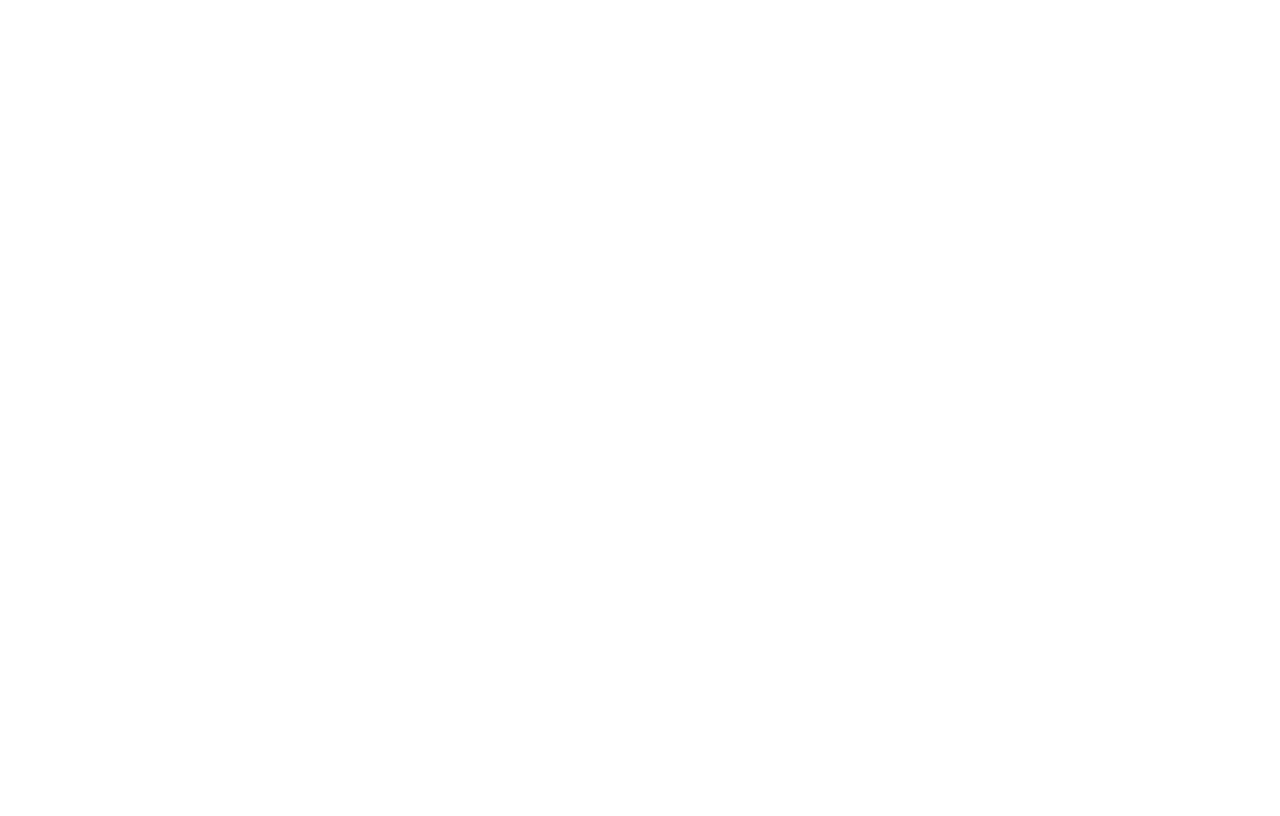
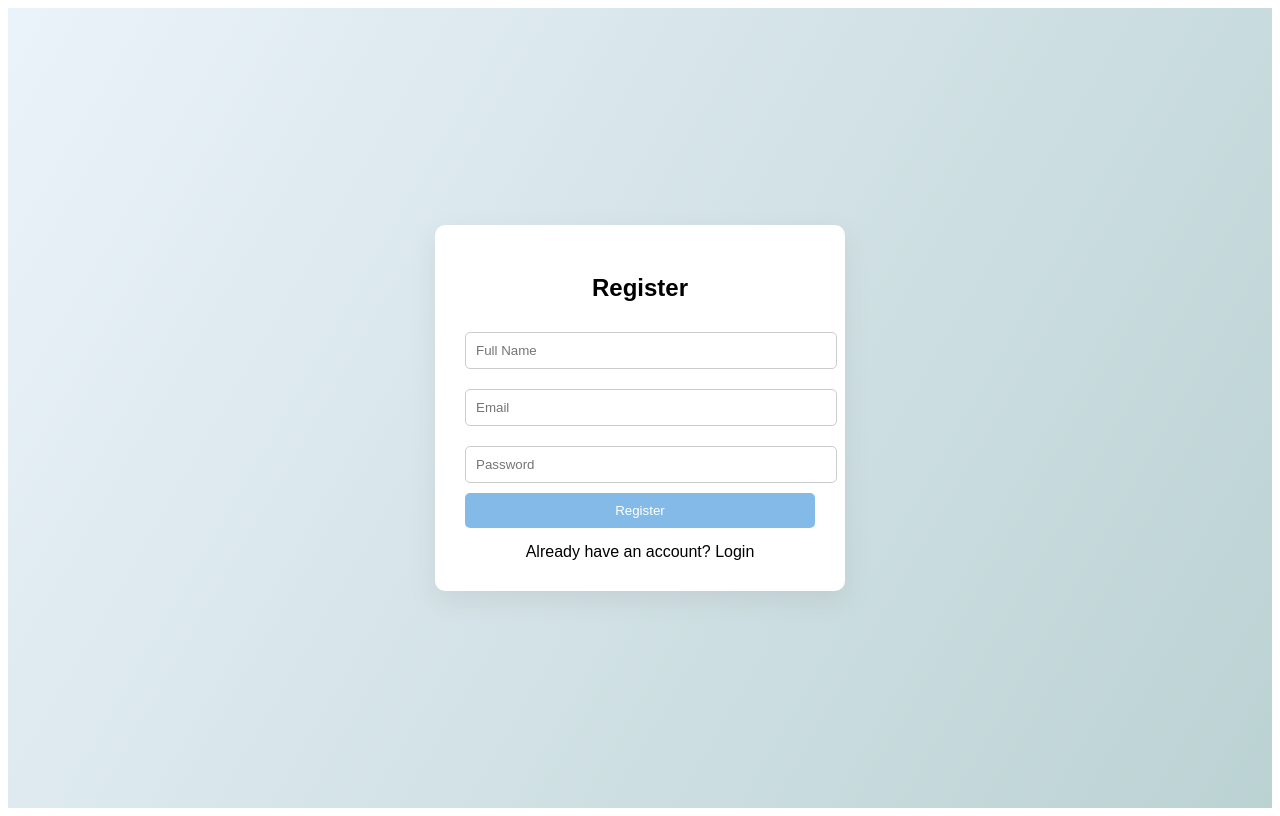
Before and after one commit to Pooja-CodeHub/Dashboard, a React app: page /register in a window 1280 px wide. Before the commit this address had no page. Built offline with nearby package versions, Linux system fonts and the light colour scheme; the HTML template or start-up script is replaced by a standard one.

Commit message:
Resolve auth layout import and routing --Uday.

```diff
--- a/src/App.jsx
+++ b/src/App.jsx
@@ -1,5 +1,10 @@
 import { Routes, Route, Navigate } from "react-router-dom";
+
+import AuthLayout from "./layouts/authLayout";
 import DashboardLayout from "./layouts/dashboardLayout";
+
+import Login from "./pages/Login";
+import Register from "./pages/Register";
 
 import Overview from "./components/Overview";
 import Users from "./components/Users";
@@ -9,6 +14,13 @@
 function App() {
   return (
     <Routes>
+      {/* Auth routes */}
+      <Route element={<AuthLayout />}>
+        <Route path="/login" element={<Login />} />
+        <Route path="/register" element={<Register />} />
+      </Route>
+
+      {/* Dashboard routes */}
       <Route path="/" element={<DashboardLayout />}>
         <Route index element={<Navigate to="overview" />} />
         <Route path="overview" element={<Overview />} />
--- /dev/null
+++ b/src/layouts/authLayout.jsx
@@ -0,0 +1,5 @@
+import { Outlet } from "react-router-dom";
+
+export default function AuthLayout() {
+  return <Outlet />;
+}
```
